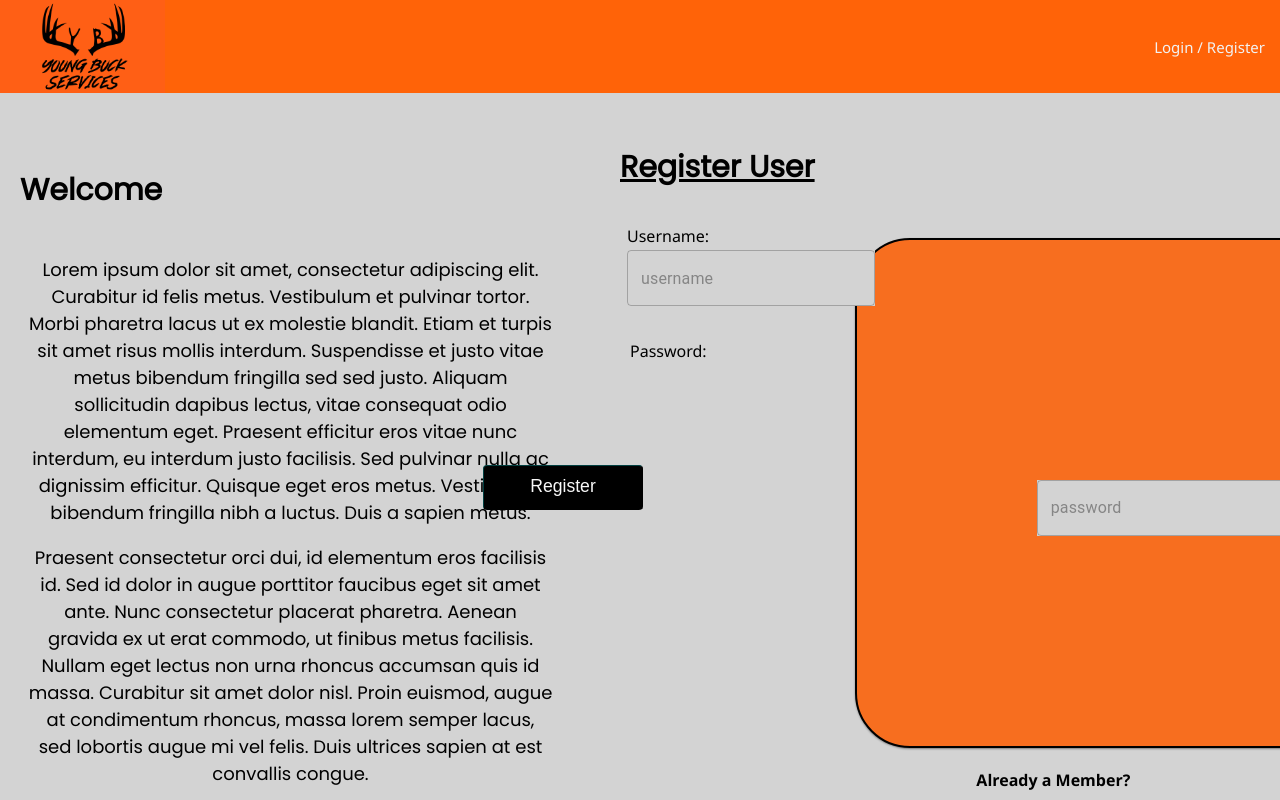
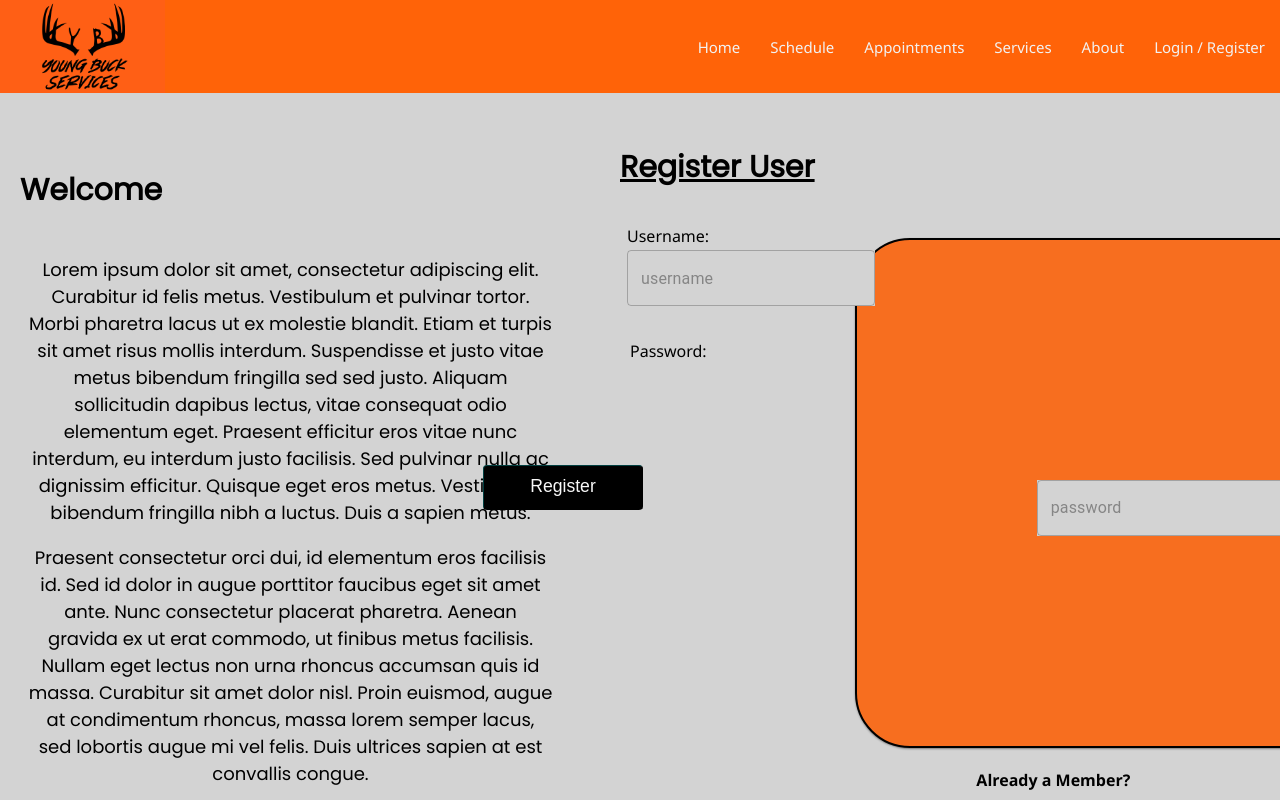
Before and after one commit to BradenSoller/prime-solo-project, a React (Create React App) app: page /services#/home in a window 1280 px wide. Shown: the top 800 px of the page. Built offline with nearby package versions, Linux system fonts and the light colour scheme; no server answers.

Commit message:
got links to appear even when not logged in

```diff
--- a/src/components/Nav/Nav.jsx
+++ b/src/components/Nav/Nav.jsx
@@ -17,9 +17,33 @@ function Nav() {
         {/* If no user is logged in, show these links */}
         {!user.id && (
           // If there's no user, show login/registration links
+          <>
+            <Link className="navLink" to="/user">
+              Home
+            </Link>
+
+            <Link className="navLink" to="/schedule">
+              Schedule
+            </Link>
+
+            <Link className="navLink" to="/appointments">
+              Appointments
+            </Link>
+
+            <Link className="navLink" to="/services">
+              Services
+            </Link>
+
+            <Link className="navLink" to="/about">
+              About
+            </Link>
+
           <Link className="navLink" to="/login">
             Login / Register
           </Link>
+          </>
+
+
         )}
 
         {/* If a user is logged in, show these links */}
```
